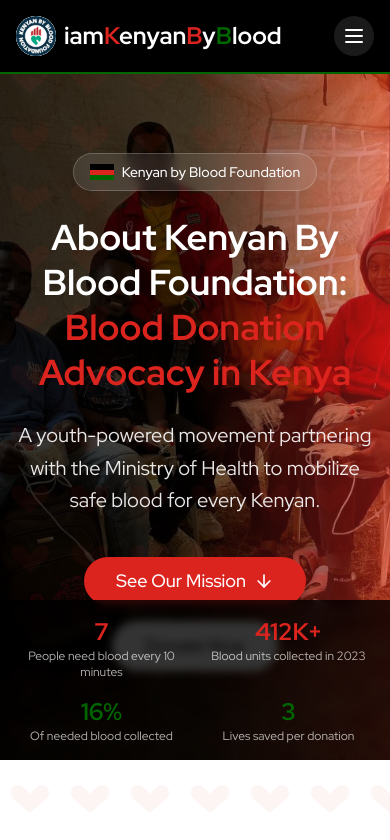
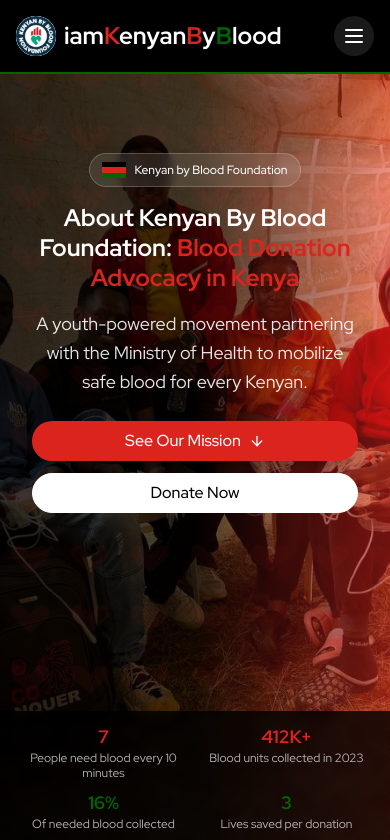
Before and after one commit to lekakenycollins8/kenyan-by-blood-org-website, a Next.js app: page /about in a window 390 px wide. Shown: the top 840 px of the page. Built offline with nearby package versions, Linux system fonts and the light colour scheme.

Commit message:
feat: integrate EmailJS for contact form submissions and add new team member

```diff
--- a/components/about/about-hero.tsx
+++ b/components/about/about-hero.tsx
@@ -15,7 +15,7 @@
   }
 
   return (
-    <section className="relative h-[90vh] min-h-[600px] flex items-center justify-center overflow-hidden">
+    <section className="relative h-[100vh] min-h-[700px] sm:min-h-[600px] flex flex-col overflow-hidden">
       {/* Background Image */}
       <div className="absolute inset-0 z-0">
         <Image
@@ -36,8 +36,9 @@
         <div className="w-1/3 h-full bg-[#006600]"></div>
       </div>
 
-      {/* Content */}
-      <div className="container mx-auto px-4 relative z-20 mt-16">
+      {/* Main Content Container */}
+      <div className="flex-1 flex items-center justify-center relative z-20 pb-20 sm:pb-16">
+        <div className="container mx-auto px-4 mt-8 sm:mt-16">
           <motion.div
             initial={{ opacity: 0, y: 30 }}
             animate={{ opacity: 1, y: 0 }}
@@ -45,42 +46,42 @@
             className="max-w-4xl mx-auto text-center"
           >
             {/* Kenyan by Blood Badge */}
-          <div className="inline-block mb-6">
-            <div className="bg-white/10 backdrop-blur-sm px-4 py-2 rounded-full border border-white/20 flex items-center">
+            <div className="inline-block mb-4 sm:mb-6">
+              <div className="bg-white/10 backdrop-blur-sm px-3 py-2 sm:px-4 rounded-full border border-white/20 flex items-center">
                 <div className="w-6 h-4 flex flex-col mr-2">
                   <div className="h-1/3 bg-black"></div>
                   <div className="h-1/3 bg-[#DC241f]"></div>
                   <div className="h-1/3 bg-[#006600]"></div>
                 </div>
-              <span className="text-white text-sm font-medium">Kenyan by Blood Foundation</span>
+                <span className="text-white text-xs sm:text-sm font-medium">Kenyan by Blood Foundation</span>
               </div>
             </div>
 
             {/* Main Title */}
-          <h1 className="text-4xl md:text-4xl lg:text-5xl font-bold text-white mb-6 leading-tight">
+            <h1 className="text-2xl sm:text-3xl md:text-4xl lg:text-5xl font-bold text-white mb-4 sm:mb-6 leading-tight px-2">
               About Kenyan By Blood Foundation: <span className="text-[#DC241f]">Blood Donation Advocacy in Kenya</span>
             </h1>
 
             {/* Subtitle */}
-          <p className="text-xl md:text-2xl text-white/90 mb-10 max-w-3xl mx-auto leading-relaxed">
+            <p className="text-lg sm:text-xl md:text-2xl text-white/90 mb-6 sm:mb-8 max-w-3xl mx-auto leading-relaxed px-4">
               A youth-powered movement partnering with the Ministry of Health to mobilize safe blood for every Kenyan.
             </p>
 
             {/* CTA Button */}
-          <div className="flex flex-col sm:flex-row items-center justify-center gap-4">
+            <div className="flex flex-col sm:flex-row items-center justify-center gap-3 sm:gap-4 px-4">
               <Button
                 onClick={scrollToMission}
-              className="bg-[#DC241f] hover:bg-[#b01c19] text-white px-8 py-6 rounded-full text-lg font-medium shadow-lg group"
+                className="bg-[#DC241f] hover:bg-[#b01c19] text-white px-6 py-4 sm:px-8 sm:py-6 rounded-full text-base sm:text-lg font-medium shadow-lg group w-full sm:w-auto"
                 aria-label="Learn about our mission to improve blood donation in Kenya"
               >
                 See Our Mission
-              <ArrowDown className="ml-2 h-5 w-5 group-hover:animate-bounce" />
+                <ArrowDown className="ml-2 h-4 w-4 sm:h-5 sm:w-5 group-hover:animate-bounce" />
               </Button>
 
-            <Link href="/donate">
+              <Link href="/donate" className="w-full sm:w-auto">
                 <Button
                 variant="outline"
-              className="border-white text-black hover:bg-white/20 px-8 py-6 rounded-full text-lg font-medium"
+                className="border-white text-black hover:bg-white/20 px-6 py-4 sm:px-8 sm:py-6 rounded-full text-base sm:text-lg font-medium w-full"
                 aria-label="Donate blood in Kenya through Kenyan By Blood Foundation"
                 >
                 Donate Now
@@ -88,7 +89,7 @@
               </Link>
             </div>
 
-          {/* Blood Drop Animation */}
+            {/* Blood Drop Animation - Hidden on mobile to save space */}
             <motion.div
               initial={{ opacity: 0, y: -20 }}
               animate={{ opacity: 1, y: 0 }}
@@ -99,32 +100,33 @@
                 repeatType: "reverse",
                 repeatDelay: 2,
               }}
-            className="absolute bottom-12 left-1/2 transform -translate-x-1/2"
+              className="hidden sm:block absolute bottom-8 left-1/2 transform -translate-x-1/2"
             >
               <div className="w-6 h-10 bg-[#DC241f] rounded-t-full rounded-b-full animate-pulse"></div>
             </motion.div>
           </motion.div>
         </div>
+      </div>
 
       {/* Statistics Bar */}
-      <div className="absolute bottom-0 left-0 right-0 bg-black/80 backdrop-blur-sm py-4 z-20">
+      <div className="relative z-20 bg-black/80 backdrop-blur-sm py-3 sm:py-4 mt-auto">
         <div className="container mx-auto px-4">
-          <div className="grid grid-cols-2 md:grid-cols-4 gap-4 text-center">
+          <div className="grid grid-cols-2 md:grid-cols-4 gap-2 sm:gap-4 text-center">
             <div className="text-white">
-              <div className="text-2xl font-bold text-[#DC241f]">7</div>
-              <div className="text-xs text-white/70">People need blood every 10 minutes</div>
+              <div className="text-lg sm:text-2xl font-bold text-[#DC241f]">7</div>
+              <div className="text-xs text-white/70 leading-tight">People need blood every 10 minutes</div>
             </div>
             <div className="text-white">
-              <div className="text-2xl font-bold text-[#DC241f]">412K+</div>
-              <div className="text-xs text-white/70">Blood units collected in 2023</div>
+              <div className="text-lg sm:text-2xl font-bold text-[#DC241f]">412K+</div>
+              <div className="text-xs text-white/70 leading-tight">Blood units collected in 2023</div>
             </div>
             <div className="text-white">
-              <div className="text-2xl font-bold text-[#006600]">16%</div>
-              <div className="text-xs text-white/70">Of needed blood collected</div>
+              <div className="text-lg sm:text-2xl font-bold text-[#006600]">16%</div>
+              <div className="text-xs text-white/70 leading-tight">Of needed blood collected</div>
             </div>
             <div className="text-white">
-              <div className="text-2xl font-bold text-[#006600]">3</div>
-              <div className="text-xs text-white/70">Lives saved per donation</div>
+              <div className="text-lg sm:text-2xl font-bold text-[#006600]">3</div>
+              <div className="text-xs text-white/70 leading-tight">Lives saved per donation</div>
             </div>
           </div>
         </div>
--- a/components/hero/recipient-card.tsx
+++ b/components/hero/recipient-card.tsx
@@ -42,16 +42,15 @@
                 <span className="text-white font-bold">JM</span>
               </div>
               <div>
-                <h3 className="font-semibold">Jane Muthoni</h3>
-                <p className="text-sm text-gray-300">Blood Recipient, Nairobi</p>
+                <h3 className="font-semibold">Blood Recipient, Nairobi</h3>
               </div>
             </div>
             <p className="text-sm italic mb-4">
               "The blood donation I received saved my life after childbirth complications. I'm forever grateful to the
               donors who made it possible for me to see my daughter grow."
             </p>
-            <Link href="/stories" className="text-[#DC241f] text-sm font-medium hover:underline flex items-center">
-              Read more stories <ArrowRight size={14} className="ml-1" />
+            <Link href="/#impact" className="text-[#DC241f] text-sm font-medium hover:underline flex items-center">
+              Read more about our impact <ArrowRight size={14} className="ml-1" />
             </Link>
           </div>
         </div>
--- a/components/home/hero-section.tsx
+++ b/components/home/hero-section.tsx
@@ -78,6 +78,7 @@
                   variant="outline"
                   size="sm"
                   className="rounded-full border-[#DC241f] text-[#DC241f] hover:bg-[#DC241f] hover:text-white"
+                  onClick={() => window.location.href = '/donate'}
                 >
                   <ArrowRight className="h-4 w-4" />
                 </Button>
@@ -98,6 +99,7 @@
                   variant="outline"
                   size="sm"
                   className="rounded-full border-[#006600] text-[#006600] hover:bg-[#006600] hover:text-white"
+                  onClick={() => window.location.href = '/contact'}
                 >
                   <ArrowRight className="h-4 w-4" />
                 </Button>
@@ -118,6 +120,7 @@
                   variant="outline"
                   size="sm"
                   className="rounded-full border-black text-black hover:bg-black hover:text-white"
+                  onClick={() => window.location.href = '/contact'}
                 >
                   <ArrowRight className="h-4 w-4" />
                 </Button>
--- a/data/about/team.ts
+++ b/data/about/team.ts
@@ -73,5 +73,11 @@
     name: "Lekakeny Collins",
     role: "IT and Development Lead",
     imageUrl: "/images/team/lekakeny.jpg",
+  },
+  {
+    id: "12",
+    name: "Anthony Odhek",
+    role: "Legal Counsel",
+    imageUrl: "/images/team/anthony.jpg",
   }
 ];
--- a/package.json
+++ b/package.json
@@ -9,6 +9,7 @@
     "lint": "next lint"
   },
   "dependencies": {
+    "@emailjs/browser": "^4.4.1",
     "@hookform/resolvers": "^3.9.0",
     "@next/swc-wasm-nodejs": "13.5.1",
     "@radix-ui/react-accordion": "^1.2.0",
```
Also changed, not shown: app/contact/page.tsx (+24 -19 lines), public/images/team/anthony.jpg (added), 1 other file (tests, documents, lock files or other folders). Lines whose indentation alone changed are shown as unchanged.
